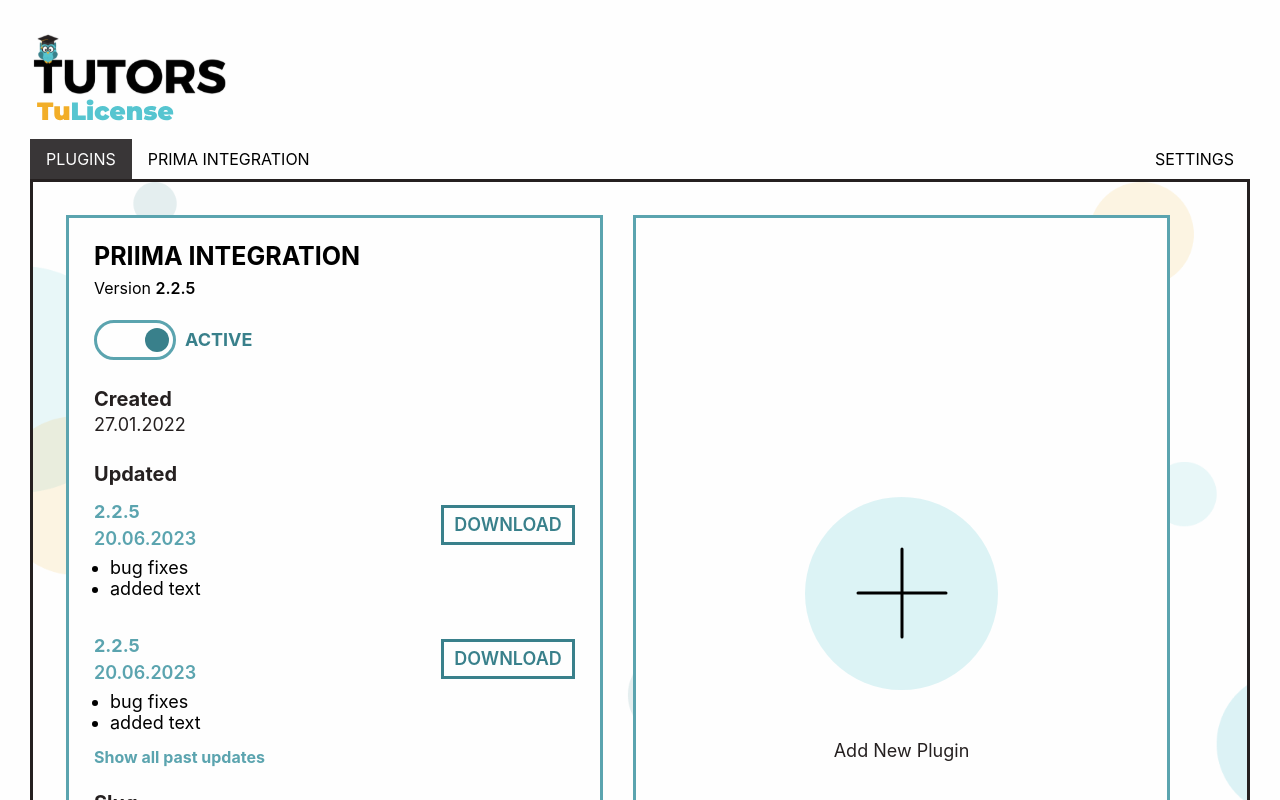
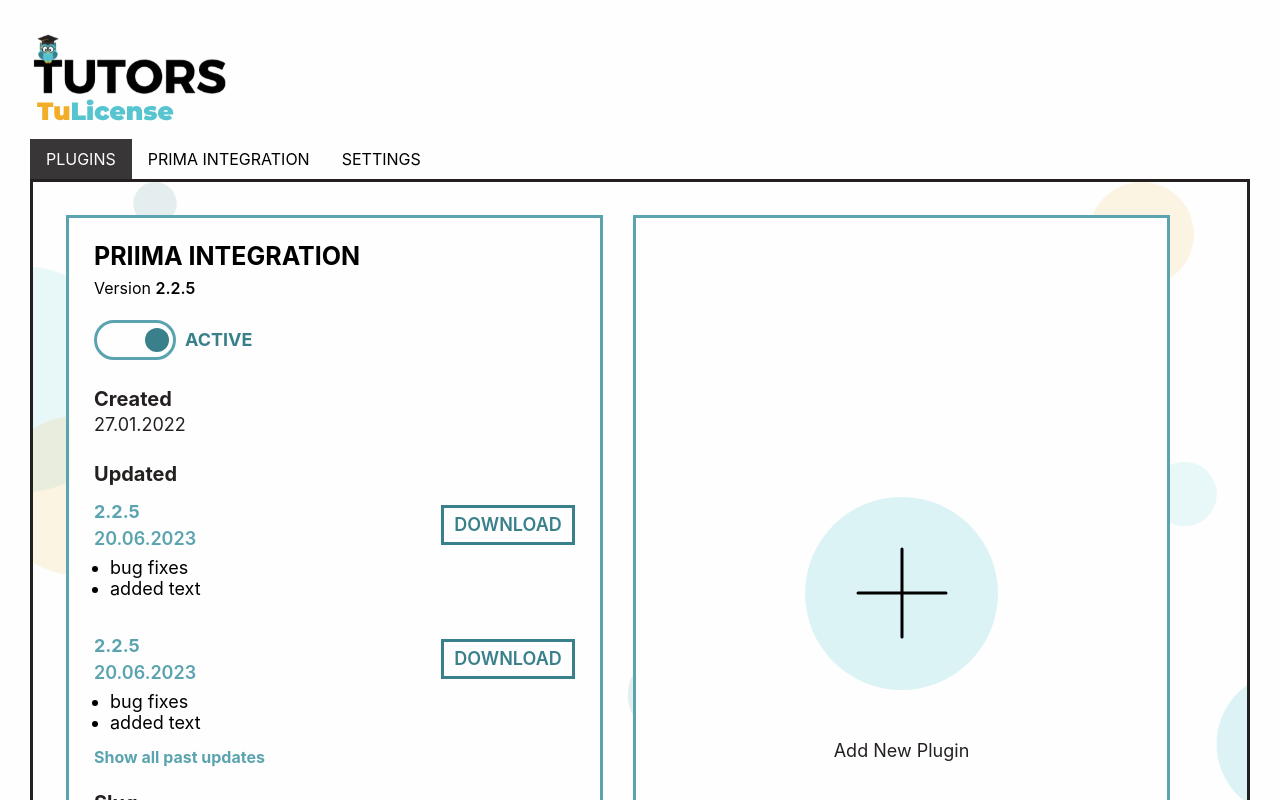
Before and after one commit to M-Ahmed-dev/prima-licensing-frontend, a React (Create React App) app: page / in a window 1280 px wide. Shown: the top 800 px of the page. Built offline with nearby package versions, Linux system fonts and the light colour scheme.

Commit message:
fixed bug of routing

```diff
--- a/src/components/TabsComponent/TabsComponent.tsx
+++ b/src/components/TabsComponent/TabsComponent.tsx
@@ -38,19 +38,25 @@ const TabsComponent: React.FC = () => {
       <Router>
         <Tabs variant="unstyled">
           <TabList>
+            <Link to="/">
               <Tab textTransform="uppercase" _selected={selected}>
-              <Link to="/">Plugins</Link>
+                Plugins
               </Tab>
+            </Link>
+            <Link to="/prima-integration">
               <Tab textTransform="uppercase" _selected={selected}>
-              <Link to="/prima-integration">Prima Integration</Link>
+                Prima Integration
               </Tab>
+            </Link>
+            <Link to="/settings">
               <Tab
                 textTransform="uppercase"
                 marginLeft="auto"
                 _selected={selected}
               >
-              <Link to="/settings">Settings</Link>
+                Settings
               </Tab>
+            </Link>
           </TabList>
           <TabPanels border="3px solid #252020">
             <TabPanel bgImage={bgImage} sx={panel}>
```
Lines whose indentation alone changed are shown as unchanged.
